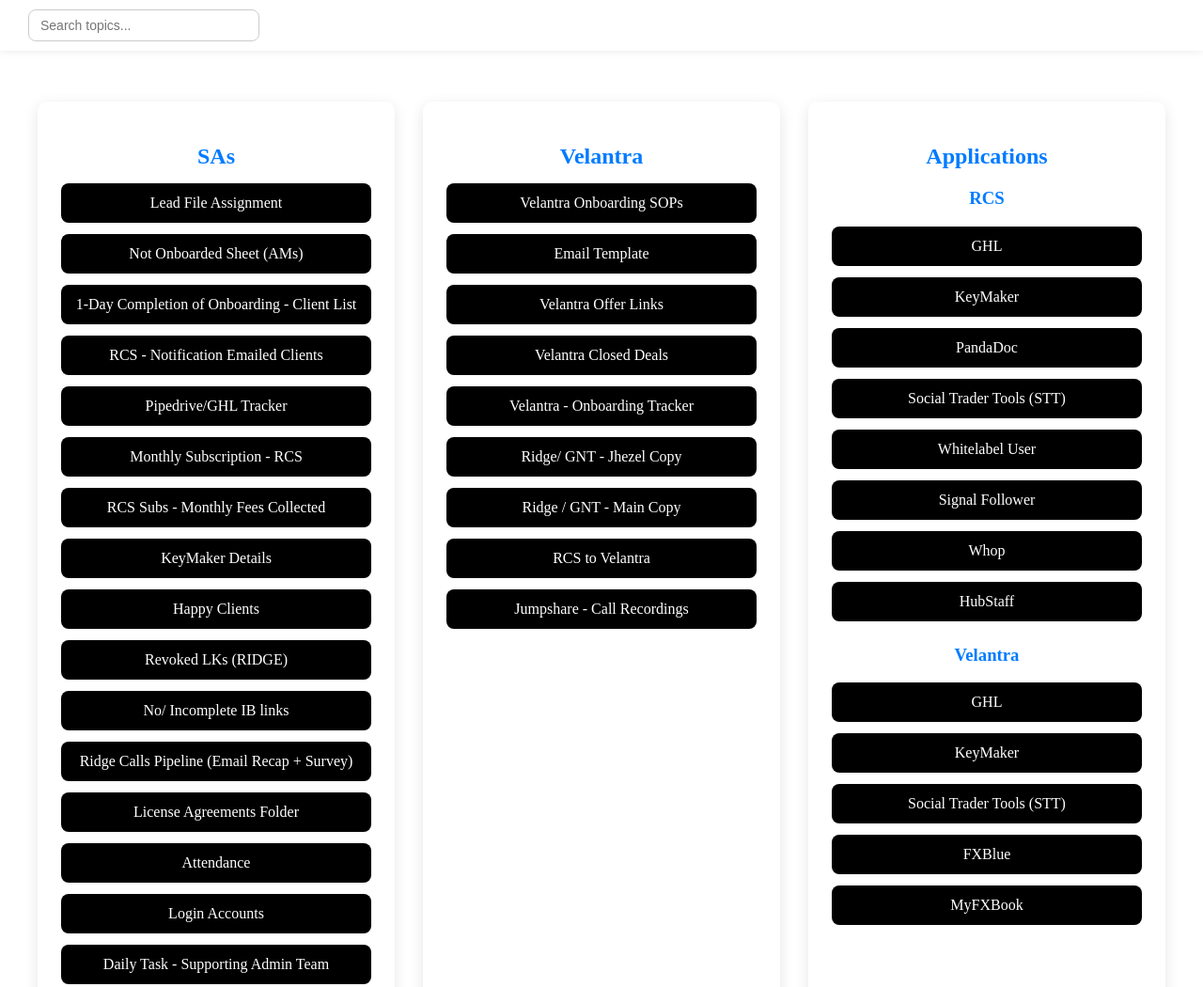
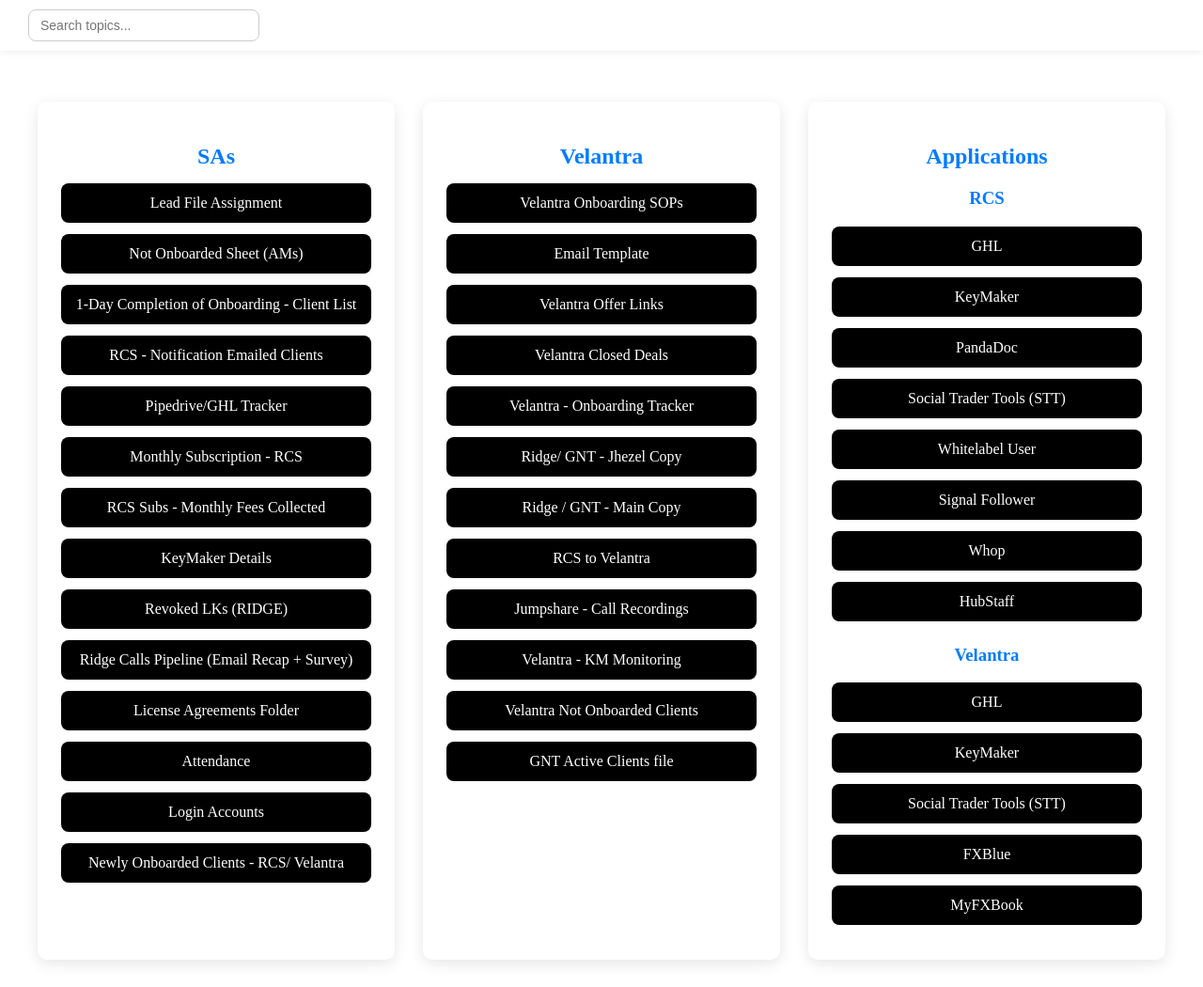
Before and after one commit to ImportantFiles/SupportingAdmins, a plain HTML site: page index.html in a window 1280 px wide. Shown: the top 1050 px of the page at 94% size. Drawn offline with Linux system fonts and the light colour scheme.

Commit message:
Update index.html

```diff
--- a/index.html
+++ b/index.html
@@ -122,14 +122,13 @@ ul { list-style-type: none; padding: 0; margin: 0; }
       <li><a class="list-item" href="https://docs.google.com/spreadsheets/d/1jiLj_4mitPk03B-Px0wOqw26onQuqYtDvHUcHcDgrO8/edit?pli=1&gid=300485498#gid=300485498" target="_blank" rel="noopener noreferrer">Monthly Subscription - RCS</a></li>
       <li><a class="list-item" href="https://docs.google.com/spreadsheets/d/1HZjBK4EjQzBHBiOPHQJgj6Zlwpu-RdZE21_p-6MwTmY/edit?gid=730113860#gid=730113860" target="_blank" rel="noopener noreferrer">RCS Subs  - Monthly Fees Collected</a></li>
       <li><a class="list-item" href="https://docs.google.com/spreadsheets/d/1TLvUJqwXN-vqtLN4OOnHtoBltYi2LKq_f28TYh8cpYI/edit?gid=85221713#gid=85221713" target="_blank" rel="noopener noreferrer">KeyMaker Details</a></li>
-      <li><a class="list-item" href="https://docs.google.com/spreadsheets/d/1eZ4cYUJQ0RJHe0ObhfK6Hv_tNwg7AwcqnNRcUxoECqA/edit?gid=409166336#gid=409166336" target="_blank" rel="noopener noreferrer">Happy Clients</a></li>
       <li><a class="list-item" href="https://docs.google.com/spreadsheets/d/1ZEuTGamh8rXbKZZo2GXgJPaIbIMIG7TFhRKYc58ffVg/edit?gid=796585018#gid=796585018" target="_blank" rel="noopener noreferrer">Revoked LKs (RIDGE)</a></li>
-      <li><a class="list-item" href="https://docs.google.com/spreadsheets/d/1qKTGPSLZ4OQBtTZSHG4xffLGN59bhdEb_W6UzSs48Qc/edit?gid=1359976675#gid=1359976675" target="_blank" rel="noopener noreferrer">No/ Incomplete IB links</a></li>
       <li><a class="list-item" href="https://docs.google.com/spreadsheets/d/19IpaLtmCZ_8Gz9TpOStavQurJ-oh5jLs7VDJLChOrPo/edit?gid=0#gid=0" target="_blank" rel="noopener noreferrer">Ridge Calls Pipeline (Email Recap + Survey)</a></li>
       <li><a class="list-item" href="https://drive.google.com/drive/folders/1KvIykh0vitV40Am1gNpeBGbSsXygcy9T" target="_blank" rel="noopener noreferrer">License Agreements Folder</a></li>
       <li><a class="list-item" href="https://docs.google.com/spreadsheets/d/1AZA90cR-mS9txFmh9c-969DE6L9akNGEMpmGPRU10pQ/edit?gid=0#gid=0" target="_blank" rel="noopener noreferrer">Attendance</a></li>
       <li><a class="list-item" href="https://docs.google.com/spreadsheets/d/1ki4lEycI_bPUiHv1N-p3tIEwbnLEXVSIAZC5MYbqPFI/edit?gid=1006185756#gid=1006185756" target="_blank" rel="noopener noreferrer">Login Accounts</a></li>
-      <li><a class="list-item" href="https://docs.google.com/document/d/1z5rygfVhD6uWEVvXx4BxSMbW8Q8x9y984-QbUvnB4Mc/edit?tab=t.fo2rikoqbu8q" target="_blank" rel="noopener noreferrer">Daily Task - Supporting Admin Team</a></li>
+      <li><a class="list-item" href="https://docs.google.com/spreadsheets/d/1krdVlQoR9ZZbr8emsQ8Na9T-gvTmGwpXFyhPVxKCz0c/edit?gid=1468577636#gid=1468577636" target="_blank" rel="noopener noreferrer">Newly Onboarded Clients - RCS/ Velantra</a></li>
+
     </ul>
   </div>
 
@@ -146,6 +145,9 @@ ul { list-style-type: none; padding: 0; margin: 0; }
       <li><a class="list-item" href="https://docs.google.com/spreadsheets/d/1oJleucdsJqCGRLaGzxVU8--ytOoNAbUsSiPqYJ-kQOQ/edit?gid=0#gid=0" target="_blank" rel="noopener noreferrer">Ridge / GNT - Main Copy</a></li>
       <li><a class="list-item" href="https://docs.google.com/spreadsheets/d/1XBTU0YBWqTAG7lhd5uJFdysmA1r-iwxTjJHsDgPy5L0/edit?gid=0#gid=0" target="_blank" rel="noopener noreferrer">RCS to Velantra</a></li>
       <li><a class="list-item" href="https://jumpshare.com/folder/pHYf1oLgvhaTCCHs0gsr" target="_blank" rel="noopener noreferrer">Jumpshare - Call Recordings</a></li>
+      <li><a class="list-item" href="https://docs.google.com/spreadsheets/d/15lbO5RNzO1gs3yX-MjgfijrXEz8iTmOkL3XYNHmK6p8/edit?pli=1&gid=63068461#gid=63068461" target="_blank" rel="noopener noreferrer">Velantra - KM Monitoring</a></li>
+      <li><a class="list-item" href="https://docs.google.com/spreadsheets/d/1BDKHQUgLA0F1bdHwLMY-v6gaB_PvQNV5SNyy67ojhI8/edit?gid=0#gid=0" target="_blank" rel="noopener noreferrer">Velantra Not Onboarded Clients</a></li>
+      <li><a class="list-item" href="https://docs.google.com/spreadsheets/d/1gCz5s10JYM2jvIIHeeNIMwxqe1EVviogtzlTWIPFp2k/edit?gid=11622903#gid=11622903" target="_blank" rel="noopener noreferrer">GNT Active Clients file</a></li>
     </ul>
   </div>
 
```
